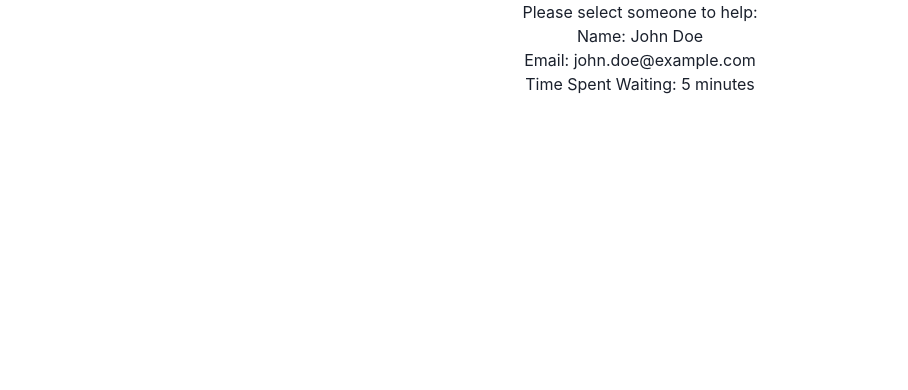
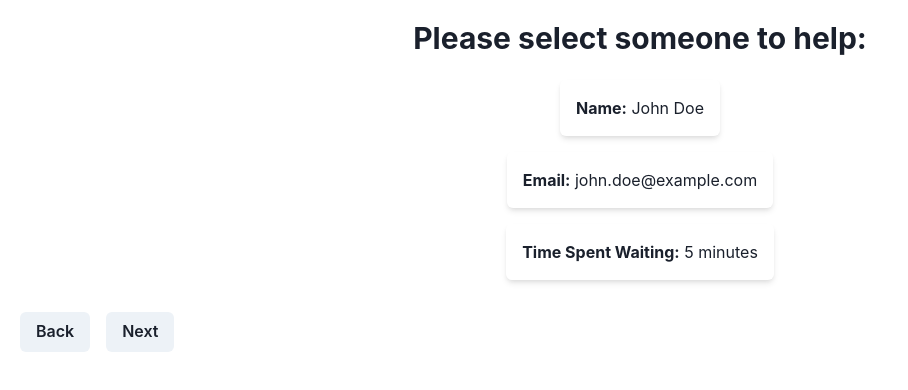
Before and after one commit to Anthony-Huang-03/HelloWorldRepo, a React (Create React App) app in the folder client/: page /HeroSelection in a window 1280 px wide. Shown: the top 390 px of the page, without its empty margins (0-908 px from the left). Built offline with nearby package versions, Linux system fonts and the light colour scheme.

Commit message:
Update HeroSelection.js
made HeroSelection use default chakra ui components

```diff
--- a/client/src/pages/HeroSelection.js
+++ b/client/src/pages/HeroSelection.js
@@ -1,4 +1,6 @@
 import React, { useState, useEffect } from "react";
+import { useNavigate } from "react-router-dom";
+import { Box, Heading, Text, Button, VStack, HStack } from "@chakra-ui/react";
 
 const HeroSelection = () => {
     // State to hold fetched data
@@ -8,35 +10,44 @@ const HeroSelection = () => {
 
     // Simulate data fetching
     useEffect(() => {
-        // You could replace this with a real API call
         setName("John Doe");
         setEmail("john.doe@example.com");
         setTimeSpent("5 minutes");
     }, []);
 
+    const navigate = useNavigate();
+
+    // Handlers for navigation buttons
+    const handleBack = () => navigate("/Home");
+    const handleNext = () => navigate("/ConfirmInfo");
+
     return (
-        <div>
-            <h1>
+        <Box p="5" minH="100vh" textAlign="center">
+            <Heading size="lg" mb="6">
                 Please select someone to help:
-            </h1>
+            </Heading>
 
-            <div>
-                {/* Name Box */}
-                <div>
-                    Name: {name}
-                </div>
+            <VStack spacing="4" mb="8">
+                <Box p="4" borderRadius="md" boxShadow="md">
+                    <Text><strong>Name:</strong> {name}</Text>
+                </Box>
+                <Box p="4" borderRadius="md" boxShadow="md">
+                    <Text><strong>Email:</strong> {email}</Text>
+                </Box>
+                <Box p="4" borderRadius="md" boxShadow="md">
+                    <Text><strong>Time Spent Waiting:</strong> {timeSpent}</Text>
+                </Box>
+            </VStack>
 
-                {/* Email Box */}
-                <div>
-                    Email: {email}
-                </div>
-
-                {/* Time Spent Waiting Box */}
-                <div>
-                    Time Spent Waiting: {timeSpent}
-                </div>
-            </div>
-        </div>
+            <HStack spacing="4">
+                <Button onClick={handleBack}>
+                    Back
+                </Button>
+                <Button onClick={handleNext}>
+                    Next
+                </Button>
+            </HStack>
+        </Box>
     );
 };
 
```
